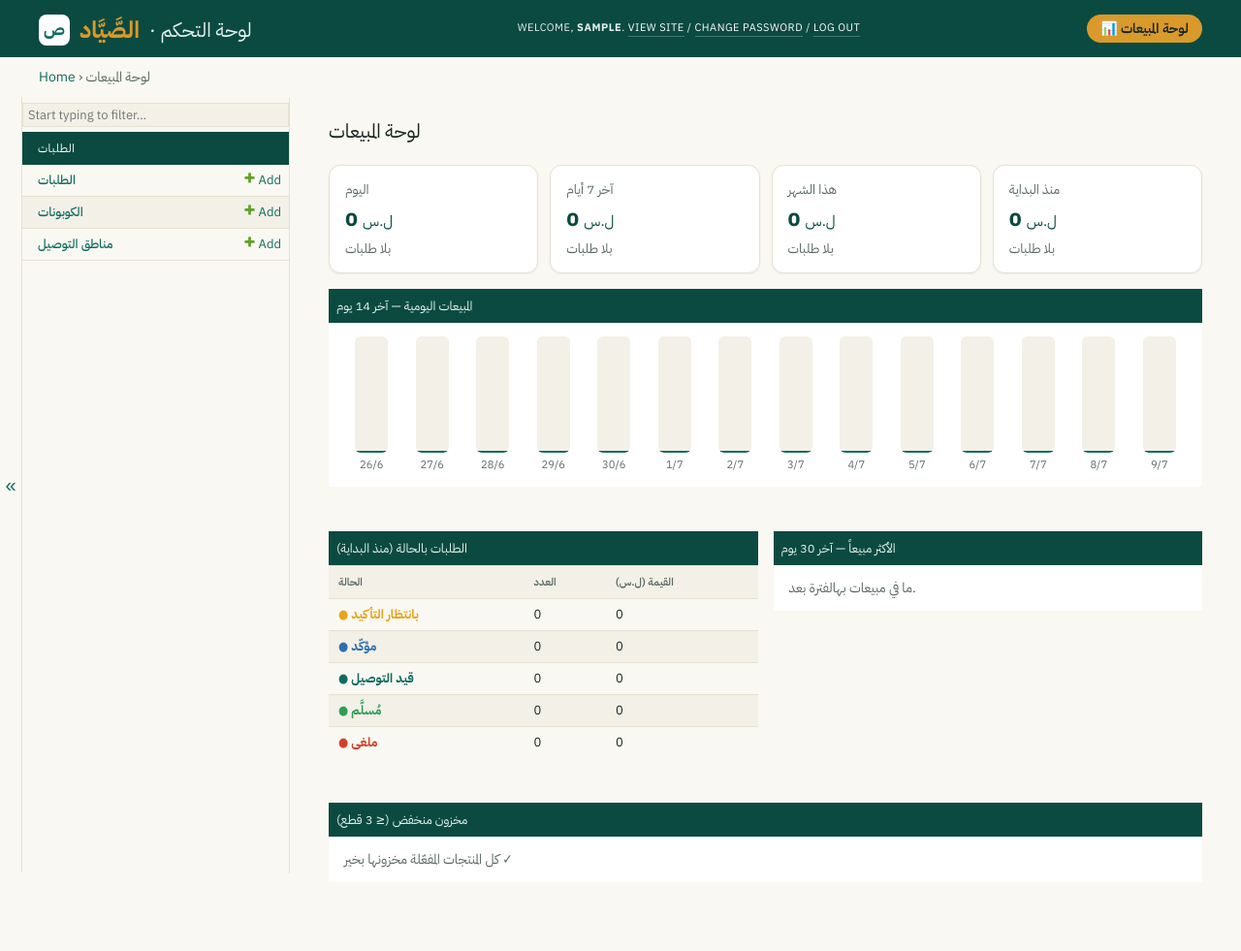
After one commit to ITomarShamma/Al-Sayyad, a Django app: page /admin/dashboard/ in a window 1280 px wide. The commit adds this page. Shown: the whole page at 97% size. Run offline with Django 5.2, Linux system fonts and the light colour scheme; the visitor is signed in with stand-in values (Sample User, id 1); data that the repository does not hold is empty.

Commit message:
M26: admin sales dashboard — periods, daily chart, top sellers, low stock
/admin/dashboard/ (staff + orders.view_order only, so merchants are excluded):
period revenue cards, 14-day CSS bar chart, per-status totals, top products
from order-line snapshots, low-stock alerts. Server-rendered numbers with
proper Arabic pluralization; linked from the admin header. 6 new tests.

Co-Authored-By: Claude Fable 5 <noreply@anthropic.com>

```diff
--- a/config/urls.py
+++ b/config/urls.py
@@ -21,6 +21,7 @@ from django.contrib.sitemaps.views import sitemap
 from django.urls import include, path
 
 from apps.catalog.sitemaps import CategorySitemap, ProductSitemap
+from apps.orders.dashboard import sales_dashboard
 from apps.pages.sitemaps import StaticPagesSitemap
 from apps.pages.views import robots_txt
 
@@ -31,6 +32,8 @@ sitemaps = {
 }
 
 urlpatterns = [
+    # قبل admin/ إجبارياً — قوس الأدمن يلتقط كل ما تحته بما فيه dashboard/
+    path("admin/dashboard/", sales_dashboard, name="sales_dashboard"),
     path("admin/", admin.site.urls),
     path("i18n/", include("django.conf.urls.i18n")),   # مبدّل اللغة (set_language)
     path("cart/", include("apps.cart.urls")),
--- a/static/css/admin-theme.css
+++ b/static/css/admin-theme.css
@@ -120,3 +120,102 @@ textarea, select, .vTextField {
 /* صفحة الدخول */
 .login #header { border-radius: 12px 12px 0 0; }
 .login #content-main { padding-top: 8px; }
+
+/* --- لوحة المبيعات (M26) --------------------------------------------------
+   مخطط الأعمدة CSS خالص: عمود لكل يوم، ارتفاعه نسبة من أعلى يوم.        */
+
+/* رابط اللوحة برأس كل صفحات الأدمن */
+.dash-link {
+  display: inline-block;
+  background: var(--object-tools-bg);
+  color: var(--object-tools-fg) !important;
+  border-radius: 999px;
+  padding: 4px 14px;
+  font-weight: 600;
+  text-decoration: none;
+}
+.dash-link:hover { background: var(--object-tools-hover-bg); }
+
+.sales-dash { display: grid; gap: 16px; }
+
+/* بطاقات الفترات */
+.dash-cards {
+  display: grid;
+  grid-template-columns: repeat(auto-fit, minmax(160px, 1fr));
+  gap: 12px;
+}
+.dash-card {
+  background: #FFFFFF;
+  border: 1px solid var(--hairline-color);
+  border-radius: 12px;
+  padding: 14px 16px;
+  display: grid;
+  gap: 4px;
+  box-shadow: 0 1px 2px rgba(22, 38, 31, 0.06);
+}
+.dash-card__label { color: var(--body-quiet-color); font-size: 0.85rem; }
+.dash-card__value { color: var(--secondary); font-size: 1.35rem; }
+.dash-card__value small { font-size: 0.7em; font-weight: 400; }
+.dash-card__meta { color: var(--body-quiet-color); font-size: 0.85rem; }
+
+/* الموديولات: نفس بطاقات الأدمن، مع حشوة داخلية للمحتوى */
+.dash-module { background: #FFFFFF; }
+.dash-module .dash-chart, .dash-module .dash-table, .dash-module .dash-empty {
+  margin: 0;
+  padding: 14px 16px;
+}
+
+/* مخطط الأيام */
+.dash-chart {
+  display: grid;
+  grid-auto-flow: column;
+  grid-auto-columns: 1fr;
+  gap: 6px;
+  align-items: end;
+}
+.dash-chart__col { display: grid; gap: 4px; justify-items: center; }
+.dash-chart__track {
+  block-size: 120px;
+  inline-size: 100%;
+  max-inline-size: 34px;
+  display: grid;
+  align-items: end;
+  background: var(--darkened-bg);
+  border-radius: 6px;
+  overflow: hidden;
+}
+.dash-chart__bar {
+  inline-size: 100%;
+  background: var(--primary);
+  border-radius: 6px 6px 0 0;
+  min-block-size: 2px;
+}
+.dash-chart__x { font-size: 0.7rem; color: var(--body-quiet-color); }
+
+/* الجداول والأشرطة */
+.dash-grid {
+  display: grid;
+  grid-template-columns: repeat(auto-fit, minmax(320px, 1fr));
+  gap: 16px;
+  align-items: start;
+}
+.dash-table { inline-size: 100%; border-collapse: collapse; }
+.dash-table th { text-align: start; color: var(--body-quiet-color); font-weight: 600; }
+.dash-table th, .dash-table td {
+  padding: 8px 10px;
+  border-block-end: 1px solid var(--hairline-color);
+}
+.dash-table tr:last-child td { border-block-end: none; }
+.dash-bar {
+  block-size: 6px;
+  background: var(--darkened-bg);
+  border-radius: 999px;
+  overflow: hidden;
+  margin-block-start: 6px;
+}
+.dash-bar__fill {
+  block-size: 100%;
+  background: var(--accent);
+  border-radius: 999px;
+}
+.dash-empty { color: var(--body-quiet-color); }
--- a/templates/admin/base_site.html
+++ b/templates/admin/base_site.html
@@ -23,4 +23,9 @@
 </div>
 {% endblock %}
 
-{% block nav-global %}{% endblock %}
+{% block nav-global %}
+  {# لوحة المبيعات لمن يرى الطلبات فقط — التاجر لا يرى أرقام المتجر كله #}
+  {% if user.is_active and perms.orders.view_order %}
+    <a class="dash-link" href="{% url 'sales_dashboard' %}">📊 لوحة المبيعات</a>
+  {% endif %}
+{% endblock %}
--- /dev/null
+++ b/templates/admin/dashboard.html
@@ -0,0 +1,112 @@
+{% extends "admin/base_site.html" %}
+{% comment %}
+لوحة المبيعات (M26) — تُرسم بالسيرفر بالكامل: بطاقات الفترات، مخطط أعمدة
+CSS للأيام، جدول الحالات، الأكثر مبيعاً، وتنبيه المخزون المنخفض.
+البيانات من apps/orders/dashboard.py — القالب يعرض فقط.
+{% endcomment %}
+
+{% block title %}لوحة المبيعات | لوحة تحكم الصَّيَّاد{% endblock %}
+
+{% block content %}
+<div class="sales-dash">
+
+  {# ——— بطاقات الفترات ——— #}
+  <section class="dash-cards">
+    {% for label, data in cards %}
+    <div class="dash-card">
+      <span class="dash-card__label">{{ label }}</span>
+      <b class="dash-card__value">{{ data.revenue }} <small>ل.س</small></b>
+      <span class="dash-card__meta">{{ data.count_display }}</span>
+    </div>
+    {% endfor %}
+  </section>
+
+  {# ——— مبيعات آخر ١٤ يوماً ——— #}
+  <section class="module dash-module">
+    <h2>المبيعات اليومية — آخر 14 يوم</h2>
+    <div class="dash-chart">
+      {% for day in days %}
+      <div class="dash-chart__col" title="{{ day.label }} — {{ day.revenue }} ل.س ({{ day.count }} طلب)">
+        <div class="dash-chart__track">
+          <div class="dash-chart__bar" style="block-size: {{ day.bar }}%;"></div>
+        </div>
+        <span class="dash-chart__x">{{ day.label }}</span>
+      </div>
+      {% endfor %}
+    </div>
+  </section>
+
+  <div class="dash-grid">
+
+    {# ——— الطلبات بالحالة ——— #}
+    <section class="module dash-module">
+      <h2>الطلبات بالحالة (منذ البداية)</h2>
+      <table class="dash-table">
+        <thead>
+          <tr><th>الحالة</th><th>العدد</th><th>القيمة (ل.س)</th></tr>
+        </thead>
+        <tbody>
+          {% for row in statuses %}
+          <tr>
+            <td><b style="color:{{ row.color }};">● {{ row.label }}</b></td>
+            <td>{{ row.count }}</td>
+            <td>{{ row.revenue }}</td>
+          </tr>
+          {% endfor %}
+        </tbody>
+      </table>
+    </section>
+
+    {# ——— الأكثر مبيعاً ——— #}
+    <section class="module dash-module">
+      <h2>الأكثر مبيعاً — آخر 30 يوم</h2>
+      {% if top_products %}
+      <table class="dash-table">
+        <thead>
+          <tr><th>المنتج</th><th>قطع</th><th>القيمة (ل.س)</th></tr>
+        </thead>
+        <tbody>
+          {% for row in top_products %}
+          <tr>
+            <td>
+              {{ row.product_name }}
+              <div class="dash-bar"><div class="dash-bar__fill" style="inline-size: {{ row.bar }}%;"></div></div>
+            </td>
+            <td>{{ row.qty }}</td>
+            <td>{{ row.revenue }}</td>
+          </tr>
+          {% endfor %}
+        </tbody>
+      </table>
+      {% else %}
+      <p class="dash-empty">ما في مبيعات بهالفترة بعد.</p>
+      {% endif %}
+    </section>
+
+  </div>
+
+  {# ——— مخزون منخفض ——— #}
+  <section class="module dash-module">
+    <h2>مخزون منخفض (≤ {{ low_stock_threshold }} قطع)</h2>
+    {% if low_stock %}
+    <table class="dash-table">
+      <thead>
+        <tr><th>المنتج</th><th>المتبقي</th><th></th></tr>
+      </thead>
+      <tbody>
+        {% for product in low_stock %}
+        <tr>
+          <td>{{ product.name }}</td>
+          <td><b style="color:{% if product.stock == 0 %}#D5402B{% else %}#E8A317{% endif %};">{{ product.stock }}</b></td>
+          <td><a href="{% url 'admin:catalog_product_change' product.pk %}">تعديل ←</a></td>
+        </tr>
+        {% endfor %}
+      </tbody>
+    </table>
+    {% else %}
+    <p class="dash-empty">كل المنتجات المفعّلة مخزونها بخير ✓</p>
+    {% endif %}
+  </section>
+
+</div>
+{% endblock %}
```
Also changed, not shown: apps/orders/dashboard.py (added, +153 -0 lines), apps/orders/tests.py (+66 -0 lines).
